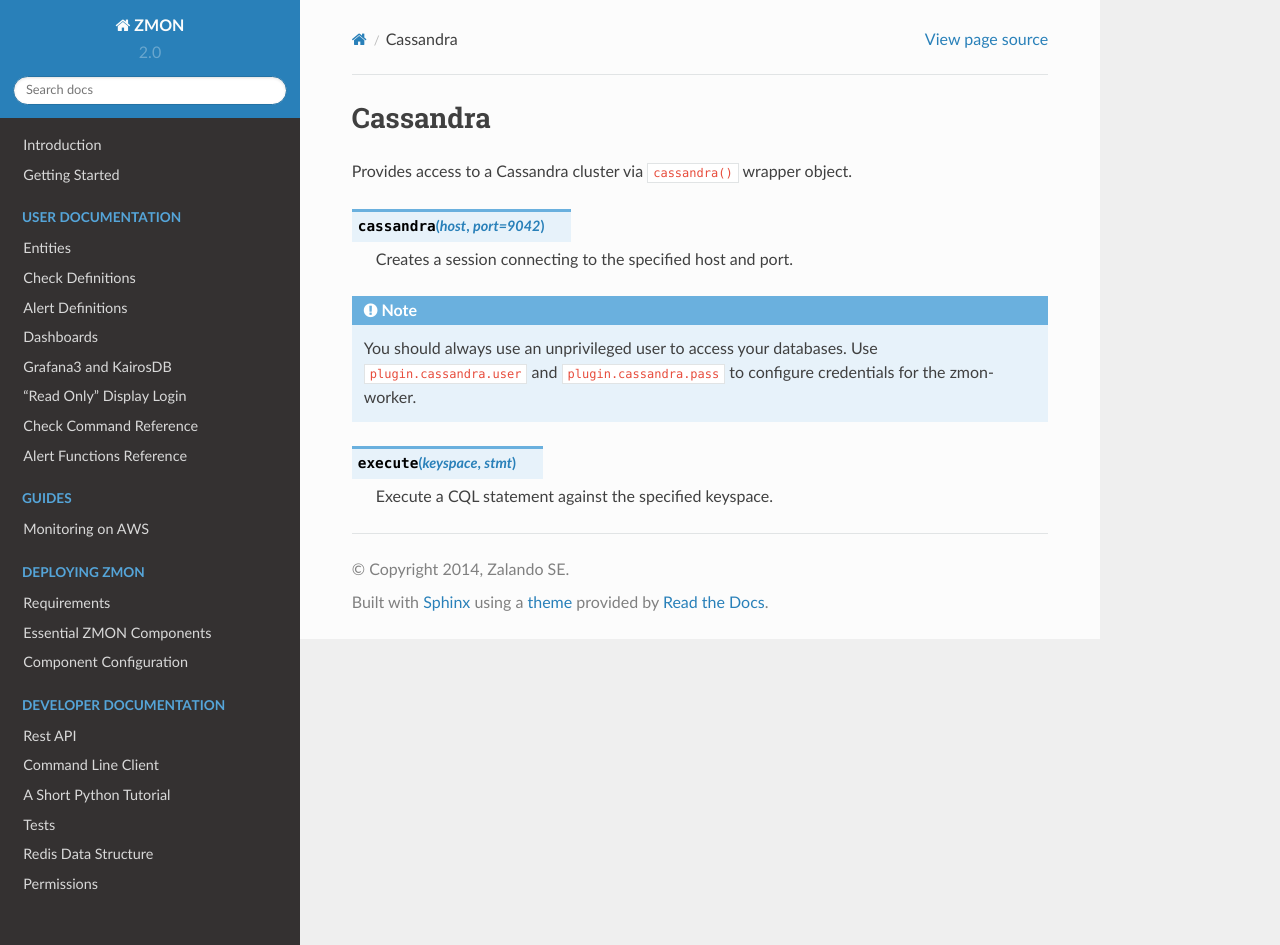
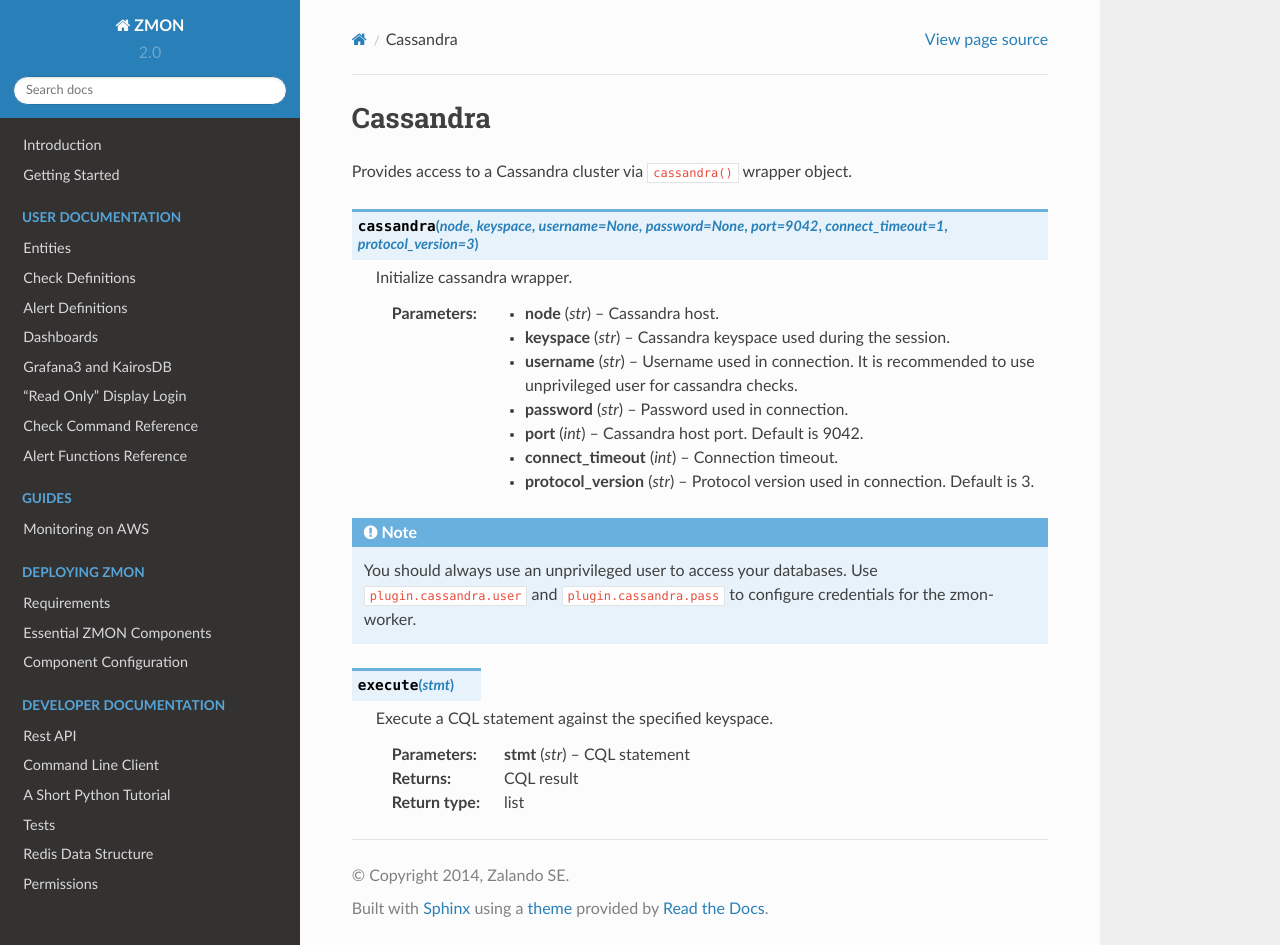
Before and after one commit to zalando-zmon/zmon-docs, a Sphinx documentation site: the page built from docs/user/check-ref/cassandra_wrapper.rst, in a window 1280 px wide and 945 px high. Built offline with Sphinx 7.4.7 and the Read the Docs theme 2.0.0, drawn with Linux system fonts in a browser that asks for light colours.

Commit message:
Update cassandra wrapper docs (#36)

```diff
--- a/docs/user/check-ref/cassandra_wrapper.rst
+++ b/docs/user/check-ref/cassandra_wrapper.rst
@@ -3,15 +3,45 @@ Cassandra
 
 Provides access to a Cassandra cluster via ``cassandra()`` wrapper object.
 
-.. py:function:: cassandra(host, port=9042)
+.. py:function:: cassandra(node, keyspace, username=None, password=None, port=9042, connect_timeout=1, protocol_version=3)
 
-  Creates a session connecting to the specified host and port.
+    ::
 
+    Initialize cassandra wrapper.
+
+    :param node: Cassandra host.
+    :type node: str
+
+    :param keyspace: Cassandra keyspace used during the session.
+    :type keyspace: str
+
+    :param username: Username used in connection. It is recommended to use unprivileged user for cassandra checks.
+    :type username: str
+
+    :param password: Password used in connection.
+    :type password: str
+
+    :param port: Cassandra host port. Default is 9042.
+    :type port: int
+
+    :param connect_timeout: Connection timeout.
+    :type connect_timeout: int
+
+    :param protocol_version: Protocol version used in connection. Default is 3.
+    :type protocol_version: str
 
 .. note::
 
     You should always use an unprivileged user to access your databases. Use ``plugin.cassandra.user`` and ``plugin.cassandra.pass`` to configure credentials for the zmon-worker.
 
-.. py:function:: execute(keyspace, stmt)
+.. py:function:: execute(stmt)
 
-  Execute a CQL statement against the specified keyspace.
+    ::
+
+    Execute a CQL statement against the specified keyspace.
+
+    :param stmt: CQL statement
+    :type stmt: str
+
+    :return: CQL result
+    :rtype: list
```
